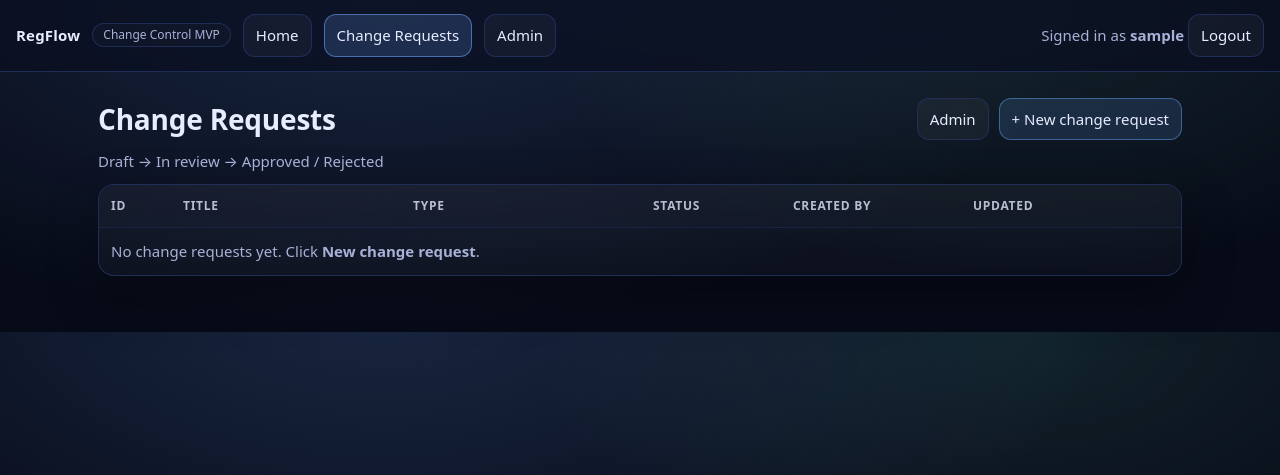
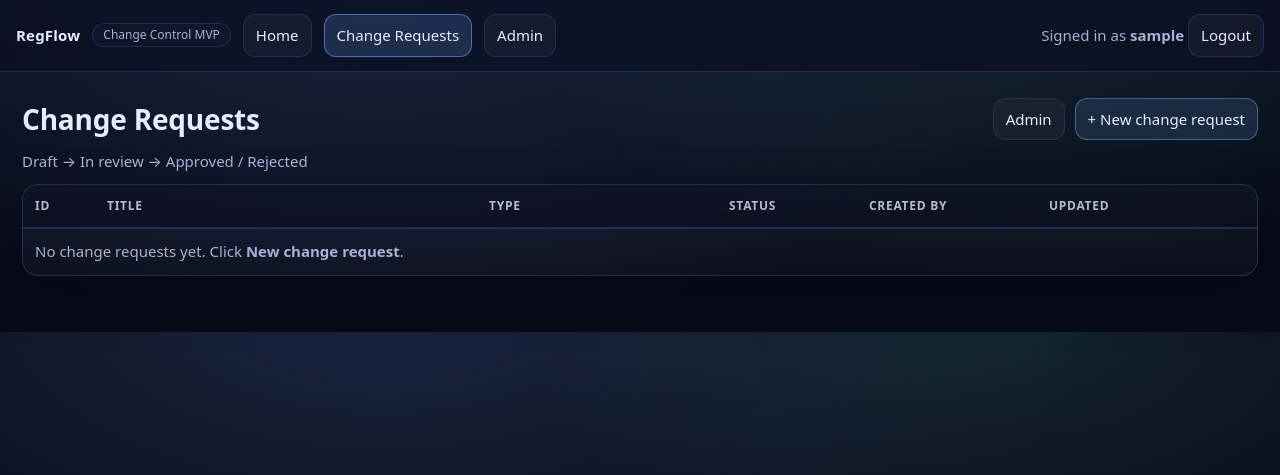
Before and after one commit to Kiril7093/regflow-change-control, a Django app: page /change-requests/ in a window 1280 px wide. Shown: the top 475 px of the page. Run offline with Django 5.2, Linux system fonts and the light colour scheme; the visitor is signed in with stand-in values (Sample User, id 1); data comes from the database, SQL or seed files in the repository; data that the repository does not hold is empty.

Commit message:
UI: widen layout for list pages

```diff
--- a/backend/core/static/core/app.css
+++ b/backend/core/static/core/app.css
@@ -25,7 +25,7 @@ a{ color:var(--accent); text-decoration:none; }
 a:hover{ text-decoration:underline; }
 
 .container{
-  max-width: 1120px;
+  max-width: 1400px;
   margin: 0 auto;
   padding: 26px 18px 56px;
 }
@@ -41,7 +41,7 @@ a:hover{ text-decoration:underline; }
   background: rgba(10,15,32,.72);
   position: sticky;
   top:0;
-  backdrop-filter: blur(8px);
+backdrop-filter: blur(8px);
 }
 
 .nav .left{
@@ -245,12 +245,10 @@ tr.rowlink{ cursor: pointer; }
 tr.rowlink td{ transition: background .12s ease; }
 tr.rowlink:active td{ background: rgba(110,168,255,.06); }
 
-/* --- table polish: sticky header + zebra --- */
+/* --- table polish: header + zebra --- */
 .table thead th{
-  position: sticky;
-  top: 0;
-  z-index: 2;
-  backdrop-filter: blur(8px);
+  background: rgba(10,15,32,.55);
+  box-shadow: 0 1px 0 rgba(34,48,92,.9);
 }
 
 .table tbody tr:nth-child(odd) td{
@@ -262,3 +260,7 @@ tr.rowlink:active td{ background: rgba(110,168,255,.06); }
   background: rgba(110,168,255,.18);
   border-color: rgba(110,168,255,.55);
 }
+
+@media (min-width: 1200px){
+  .container{ padding-left: 22px; padding-right: 22px; }
+}
```
